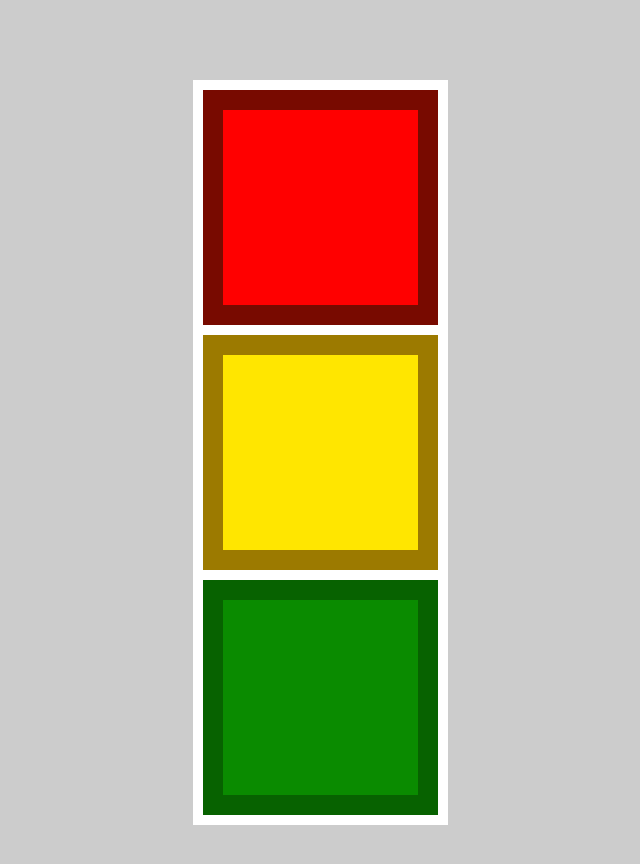
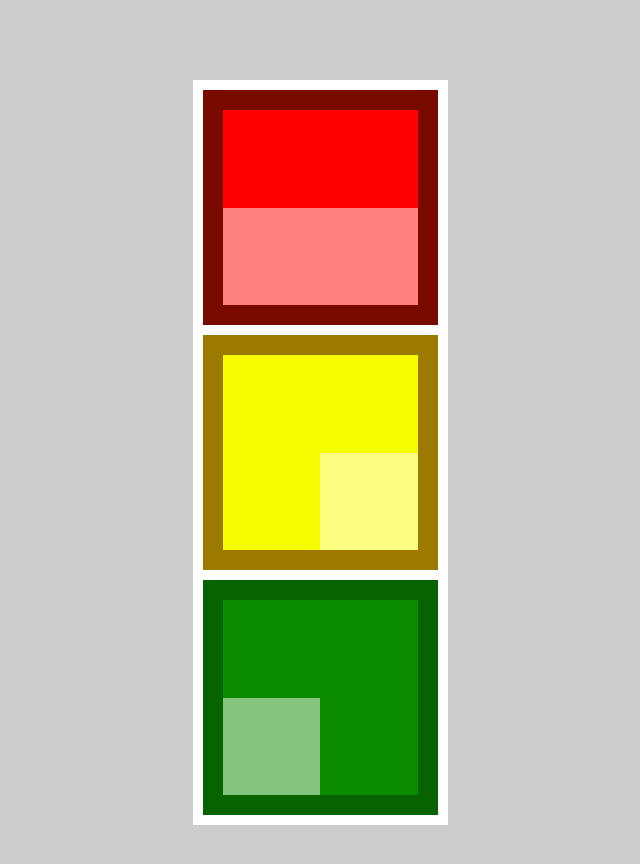
Before and after one commit to cribepencheff/css-basic--traffic-light, a plain HTML site: page index.html in a window 1280 px wide. Shown: the whole page, without its empty margins (320-960 px from the left). Drawn offline with Linux system fonts and the light colour scheme.

Commit message:
Advanced traffic light

```diff
--- a/css/style.css
+++ b/css/style.css
@@ -10,9 +10,16 @@ body {
   margin: 80px auto;
 }
 
+.trafficlight {
+  > *:last-child {
+    margin-bottom: 0;
+  }
+}
+
 .trafficlight-red,
 .trafficlight-yellow,
 .trafficlight-green {
+  position: relative;
   width: 195px;
   height: 195px;
   border-width: 20px;
@@ -26,7 +33,7 @@ body {
 }
 
 .trafficlight-yellow {
-  background-color: #ffe600;
+  background-color: #f7fb00;
   border-color: rgb(156, 122, 0);
 }
 
@@ -35,8 +42,29 @@ body {
   border-color: #076200;
 }
 
-.trafficlight {
-  > *:last-child {
-    margin-bottom: 0;
-  }
+.trafficlight-red-inner,
+.trafficlight-yellow-inner,
+.trafficlight-green-inner {
+  position: absolute;
+  background-color: hsla(0, 0%, 100%, 0.5);
 }
+
+.trafficlight-red-inner {
+  height: 50%;
+  width: 100%;
+  bottom: 0;
+}
+
+.trafficlight-yellow-inner {
+  height: 50%;
+  width: 50%;
+  bottom: 0;
+  right: 0;
+}
+
+.trafficlight-green-inner {
+  height: 50%;
+  width: 50%;
+  bottom: 0;
+  left: 0;
+}
--- a/index.html
+++ b/index.html
@@ -9,9 +9,17 @@
 <body>
 
 <div class="trafficlight">
-  <div class="trafficlight-red"></div>
-  <div class="trafficlight-yellow"></div>
-  <div class="trafficlight-green"></div>
+  <div class="trafficlight-red">
+    <div class="trafficlight-red-inner"></div>
+  </div>
+
+  <div class="trafficlight-yellow">
+    <div class="trafficlight-yellow-inner"></div>
+  </div>
+
+  <div class="trafficlight-green">
+    <div class="trafficlight-green-inner"></div>
+  </div>
 </div>
 
 </body>
```
